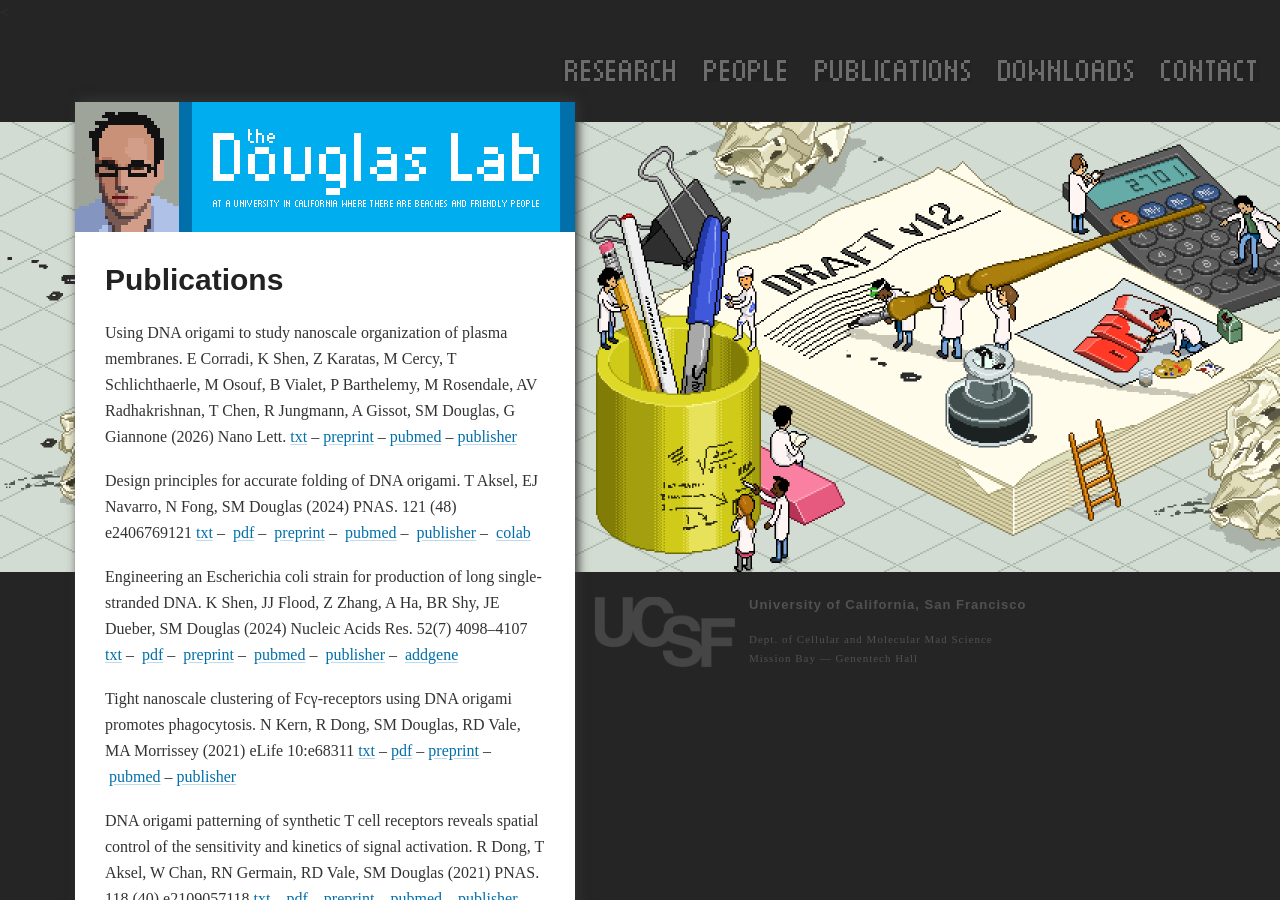
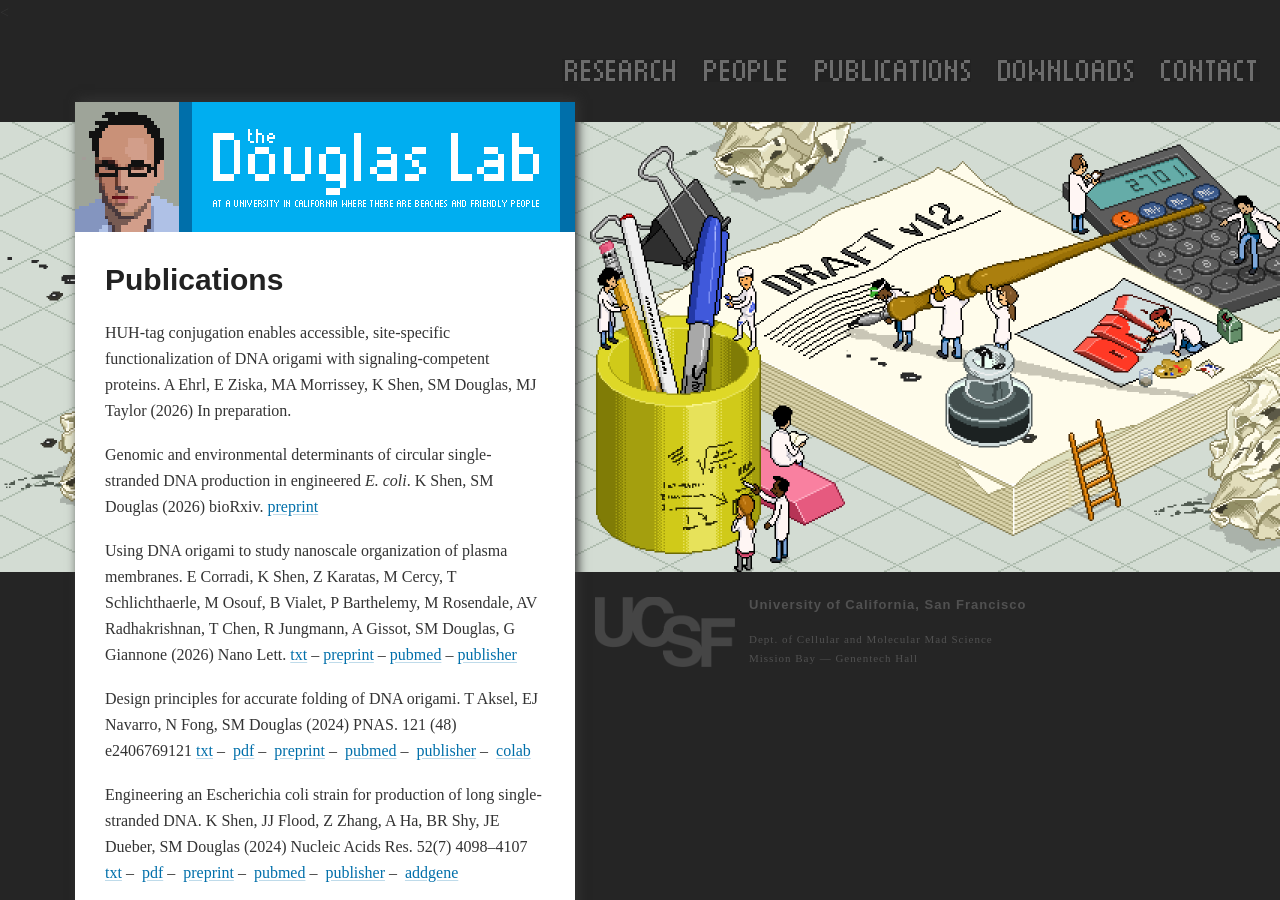
Before and after one commit to douglaslab/bionano.ucsf.edu, a Jekyll site: the page built from publications.html, in a window 1280 px wide and 900 px high. Built offline with Jekyll 4.4.1, drawn with Linux system fonts in a browser that asks for light colours; nearby versions of some CDN libraries.

Commit message:
Add eScaf-IS3 preprint and HUH-tag manuscript to publications

```diff
--- a/publications.html
+++ b/publications.html
@@ -6,6 +6,12 @@ description: Publications by the Douglas Lab at the University of California San
 
 ---
 <h1>Publications</h1>
+
+<p id="huh-tag-2026">HUH-tag conjugation enables accessible, site-specific functionalization of DNA origami with signaling-competent proteins. A Ehrl, E Ziska, MA Morrissey, K Shen, SM Douglas, MJ Taylor (2026) In preparation.
+</p>
+
+<p id="escaf-is3-2026">Genomic and environmental determinants of circular single-stranded DNA production in engineered <em>E. coli</em>. K Shen, SM Douglas (2026) bioRxiv. <a target="_blank" href="https://doi.org/10.64898/2026.10.28.761454">preprint</a>
+</p>
 
 <p id="autobreak-2024">Using DNA origami to study nanoscale organization of plasma membranes. E Corradi, K Shen, Z Karatas, M Cercy, T Schlichthaerle, M Osouf, B Vialet, P Barthelemy, M Rosendale, AV Radhakrishnan, T Chen, R Jungmann, A Gissot, SM Douglas, G Giannone (2026) Nano Lett. <a href="txt/2025_bioRxiv_mem-pegboards.txt">txt</a>&nbsp;&ndash;&nbsp;<a target="_blank" href="https://www.biorxiv.org/content/10.1101/2025.08.27.672545v1">preprint</a>&nbsp;&ndash;&nbsp;<a target="_blank" href="https://pubmed.ncbi.nlm.nih.gov/42007734/">pubmed</a>&nbsp;&ndash;&nbsp;<a target="_blank" href="https://pubs.acs.org/doi/10.1021/acs.nanolett.6c00255">publisher</a>
 </p>
```
